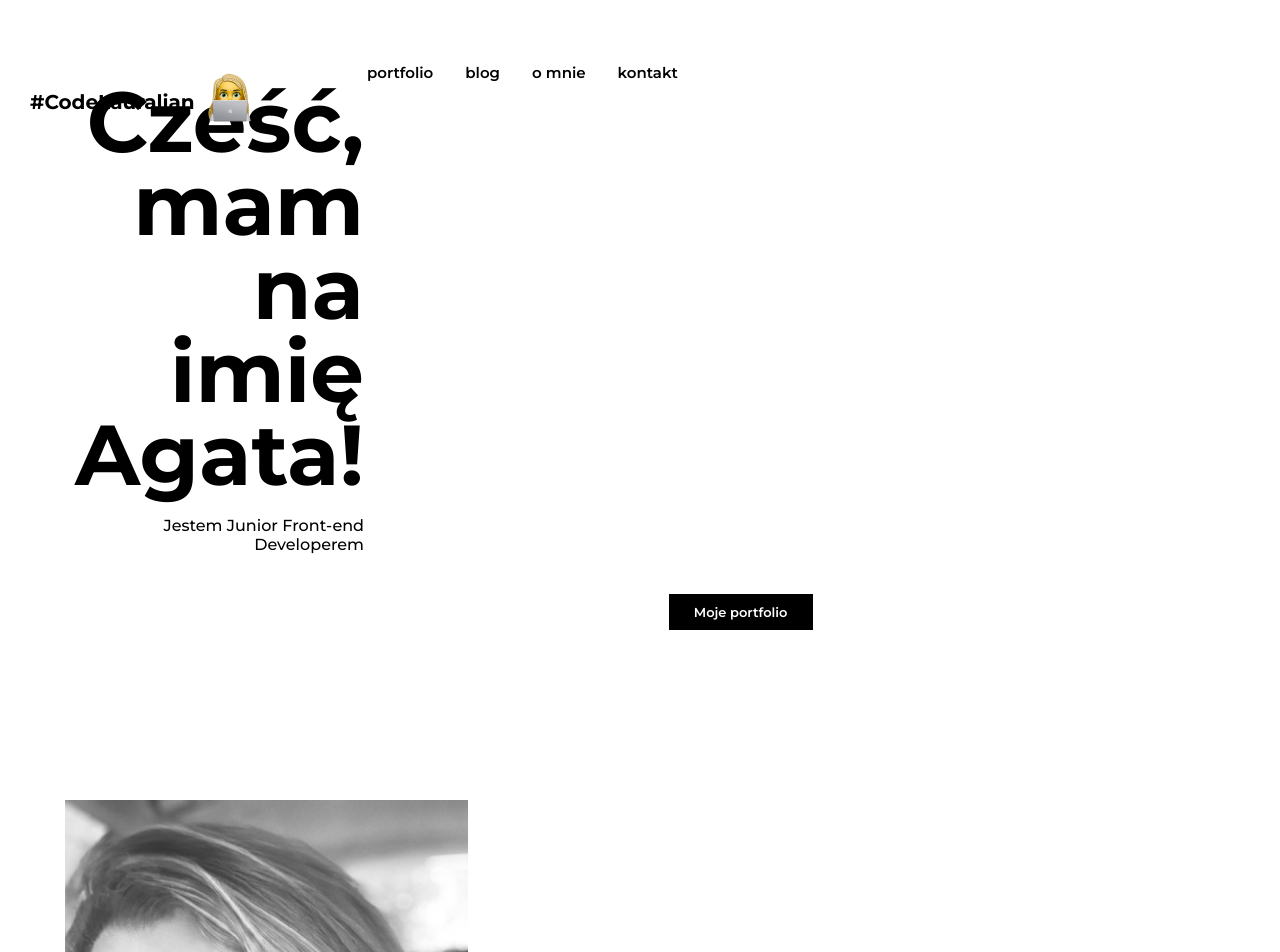
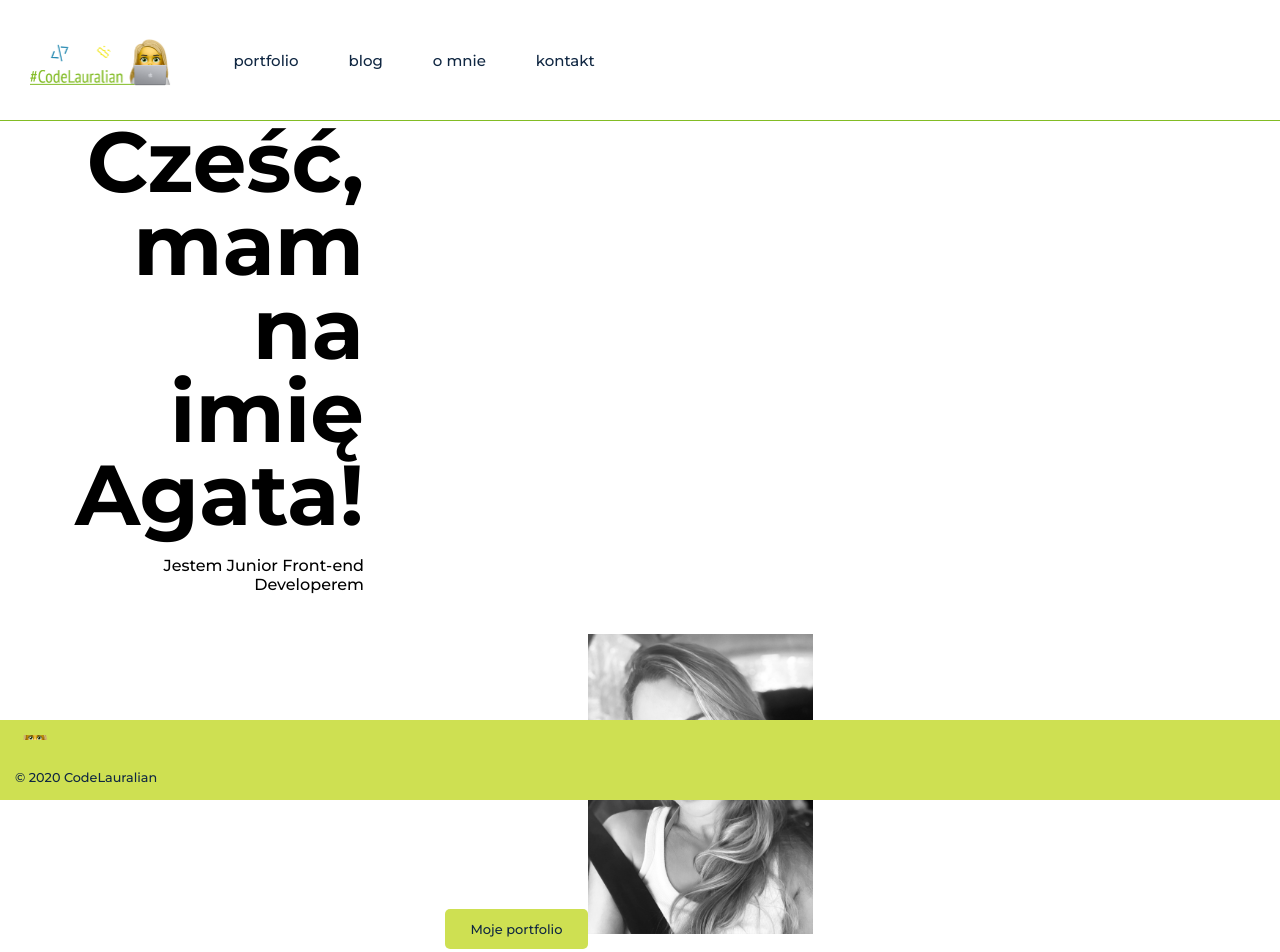
Before and after one commit to AgataAdamczyk/codeLauralian, a Gatsby site in the folder code-lauralian/: page / in a window 1280 px wide. Shown: the top 952 px of the page. Built offline with nearby package versions, Linux system fonts and the light colour scheme; Gatsby itself is replaced by a stand-in of ours.

Commit message:
Add logo and footer

```diff
--- a/code-lauralian/src/assets/styles/globalStyles.js
+++ b/code-lauralian/src/assets/styles/globalStyles.js
@@ -13,7 +13,7 @@ const GlobalStyle = createGlobalStyle`
 
     body {
         margin: 0;
-        padding: 80px 65px 0;
+        padding: 120px 65px 0;
         font-family: 'Montserrat', Arial, sans-serif;
     }
 
--- a/code-lauralian/src/components/Button/Button.js
+++ b/code-lauralian/src/components/Button/Button.js
@@ -1,12 +1,14 @@
 import styled from 'styled-components';
+import { colors, typography } from 'utils';
 
 const Button = styled.button`
-    background-color: black;
+    background-color: ${colors.lemon};
     border: none;
-    padding: 10px 25px;
-    color: white;
+    border-radius: 5px;
+    padding: 12px 25px;
+    color: ${colors.summerSky};
     font-size: 13px;
-    font-weight: 600;
+    font-weight: ${typography.fontWeightLight};
     flex-shrink: 0;
 `;
 
--- /dev/null
+++ b/code-lauralian/src/components/Footer/Footer.js
@@ -0,0 +1,60 @@
+import React from 'react';
+import { graphql, useStaticQuery } from 'gatsby';
+import styled from 'styled-components';
+import { colors, typography } from 'utils';
+import Image from 'gatsby-image';
+
+const FooterContent = styled.div`
+    position: absolute;
+    bottom: 0;
+    left: 0;
+    width: 100vw;
+    height: 10vh;
+    display: flex;
+    flex-direction: column;
+    background-color: ${colors.lemon};
+`;
+
+const WhiteLine = styled.div`
+    /* height: 1px;
+    width: 100vw;
+    background-color: ${colors.appleGreen}; */
+`;
+
+const Copyright = styled.p`
+    font-size: 0.8rem;
+    color: ${colors.summerSky};
+    font-weight: ${typography.fontWeightLight};
+    margin: 15px;
+`;
+
+const LogoImg = styled(Image)`
+    width: 40px;
+    height: 40px;
+    margin: 15px;
+`;
+
+const Footer = () => {
+
+    const data = useStaticQuery(graphql`
+        {
+            file(name: {eq: "favicon"}) {
+                childImageSharp {
+                  fluid {
+                    ...GatsbyImageSharpFluid_tracedSVG
+                  }
+                }
+            }
+        }
+    `);
+
+    return (
+        <FooterContent>
+            <LogoImg fluid={data.file.childImageSharp.fluid} />
+            <WhiteLine />
+            <Copyright>&copy; 2020 CodeLauralian</Copyright>
+        </FooterContent>
+    )
+};
+
+export default Footer;
--- a/code-lauralian/src/components/Navigation/Navigation.js
+++ b/code-lauralian/src/components/Navigation/Navigation.js
@@ -1,18 +1,21 @@
 import React from 'react';
 import styled from 'styled-components';
 import { graphql, Link, useStaticQuery } from 'gatsby';
+import { colors, typography } from 'utils';
 import Image from 'gatsby-image';
 
 const NavigationWrapper = styled.nav`
-    width: 100%;
-    padding: 30px;
+    height: 10vh;
+    width: 100vw;
+    padding: 60px 30px;
     position: absolute;
     top: 0px;
     left: 0px;
-    margin-bottom: 20px;
+    border-bottom: 1px solid ${colors.appleGreen};
     display: flex;
     align-items: center;
     justify-content: flex-start;
+    color: ${colors.summerSky};
     /* font-family: 'Montserrat'; */
 
     a {
@@ -22,19 +25,11 @@ const NavigationWrapper = styled.nav`
 `;
 
 const Logo = styled(Link)`
-    width: 25%;
-    position: relative;
-    font-weight: 700;
-    font-size: 20px;
-    /* margin-right: 10px; */
+    width: 12vw;
 `;
 
 const LogoImg = styled(Image)`
-    position: absolute;
-    top: 35px;
-    left: 170px;
-    width: 60px;
-    height: 60px;
+    margin-right: 10px;
 `;
 
 const NavigationList = styled.ul`
@@ -44,18 +39,23 @@ const NavigationList = styled.ul`
 
 const NavigationListItem = styled.li`
     font-size: 15px;
-    font-weight: 600;
-    margin-left: 32px;
+    font-weight: ${typography.fontWeightLight};
+    margin-left: 50px;
+
+    &:hover {
+        color: ${colors.appleGreen};
+        text-decoration: underline;
+    }
 `;
 
 const Navigation = () => {
 
     const data = useStaticQuery(graphql`
         {
-            file(name: {eq: "favicon"}) {
+            file(name: {eq: "logo_code2"}) {
                 childImageSharp {
                   fluid {
-                    src
+                    ...GatsbyImageSharpFluid_noBase64
                   }
                 }
             }
@@ -64,9 +64,8 @@ const Navigation = () => {
 
     return (
         <NavigationWrapper>
-            <Logo to='/'>
+            <Logo to='/' >
                 <LogoImg fluid={data.file.childImageSharp.fluid}/>
-                #CodeLauralian
             </Logo>
             <NavigationList>
                 <NavigationListItem>
--- a/code-lauralian/src/layouts/index.js
+++ b/code-lauralian/src/layouts/index.js
@@ -2,12 +2,14 @@ import React from 'react';
 import GlobalStyle from 'assets/styles/globalStyles';
 import Navigation from 'components/Navigation/Navigation';
 import PropTypes from 'prop-types';
+import Footer from 'components/Footer/Footer';
 
 const MainLayout = ({ children }) => (
   <>
     <GlobalStyle />
     <Navigation />
     {children}
+    <Footer />
   </>
 );
 
--- a/code-lauralian/src/pages/index.js
+++ b/code-lauralian/src/pages/index.js
@@ -7,7 +7,7 @@ import PropTypes from 'prop-types';
 
 const ContentWrapper = styled.div`
   width: 65%;
-  height: calc(100vh - 80px);
+  height: calc(100vh - 120px);
   text-align: right;
   flex-direction: column;
   justify-content: center;
@@ -28,11 +28,11 @@ const ContentWrapper = styled.div`
 
 const StyledImage = styled(Image)`
   position: absolute;
-  top: 0;
+  top: 30;
   right: 0;
-  width: 35%;
-  height: 100vh;
-  object-fit: cover;
+  /* width: 35%; */
+  height: 90vh;
+  /* object-fit: cover; */
 `;
 
 const IndexPage = ({ data }) => (
@@ -41,8 +41,8 @@ const IndexPage = ({ data }) => (
       <h1>Cześć, mam na imię Agata!</h1>
       <p>Jestem Junior Front-end Developerem</p>
       <Button>Moje portfolio</Button>
+      <StyledImage fixed={data.file.childImageSharp.fixed} />
     </ContentWrapper>
-    <StyledImage fluid={data.file.childImageSharp.fluid} />
   </>
 );
 
@@ -50,7 +50,7 @@ IndexPage.propTypes = {
   data: PropTypes.shape({
     file: {
       childImageSharp: {
-        fluid: PropTypes.string.isRequired,
+        fixed: PropTypes.string.isRequired,
       }
     }
   }).isRequired,
@@ -60,8 +60,8 @@ export const query = graphql`
   {
     file(name: {eq: "IMG_0588"}) {
       childImageSharp {
-        fluid(maxWidth: 800, maxHeight: 1000, quality: 90) {
-          ...GatsbyImageSharpFluid
+        fixed(height: 300) {
+          ...GatsbyImageSharpFixed_tracedSVG
         }
       }
     }
--- a/code-lauralian/src/utils/colors.js
+++ b/code-lauralian/src/utils/colors.js
@@ -2,6 +2,6 @@ export default {
     white: '#FFFFFF',
     black: '#000000',
     appleGreen: '#82BC24',
-    summerSky: '#268AB2',
-    lemon: '#F2E713',
+    summerSky: '#102742',
+    lemon: '#CEE052',
 }
```
Also changed, not shown: code-lauralian/src/pages/about.js (+7 -7 lines), code-lauralian/src/assets/images/facebook.svg (added), code-lauralian/src/assets/images/instagram.svg (added), code-lauralian/src/assets/images/linkedin.svg (added), code-lauralian/src/assets/images/logo_code.png (added), code-lauralian/src/assets/images/logo_code2.png (added).
